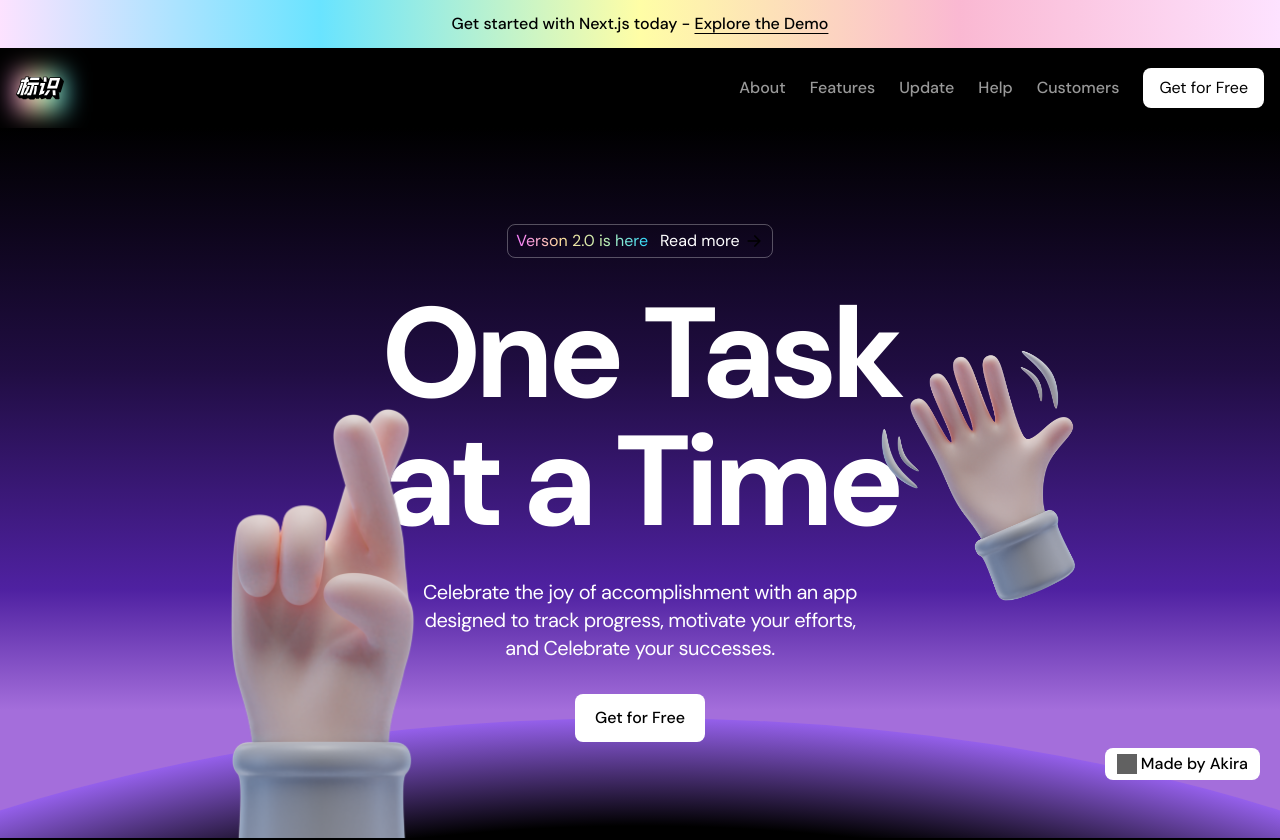
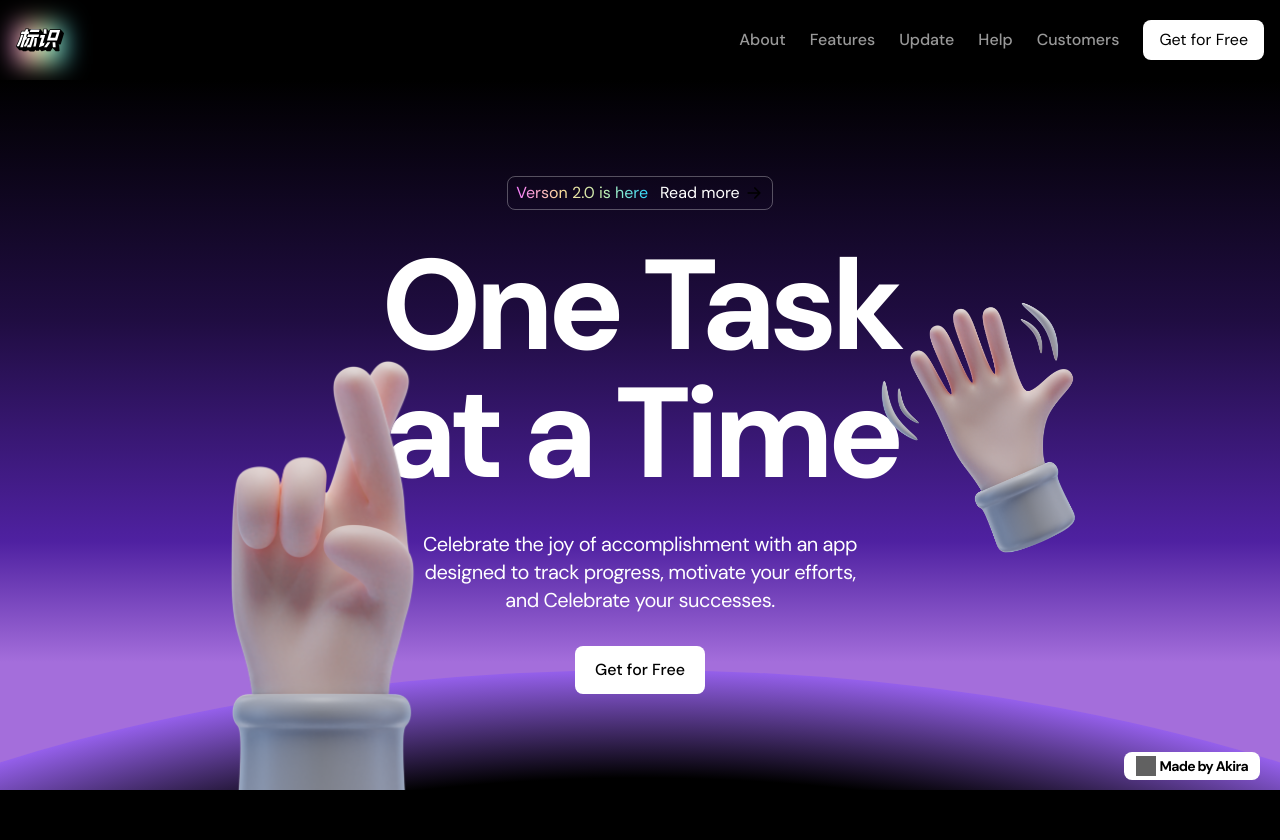
Before and after one commit to Ekpo-Emmanuel/design-by-akira, a Next.js app: page / in a window 1280 px wide. Shown: the top 840 px of the page. Built offline with nearby package versions, Linux system fonts and the light colour scheme; grey boxes are pictures that could not be loaded.

Commit message:
refactor: Removed banner

```diff
--- a/src/app/page.tsx
+++ b/src/app/page.tsx
@@ -8,7 +8,7 @@ import ProjectShowcase from "@/components/ProjectShowcase";
 export default function Home() {
   return (
     <div>
-      <Banner />
+      {/* <Banner /> */}
       <Navbar />
       <Hero />
       <LogoTicker />
--- a/src/components/ByAkira.tsx
+++ b/src/components/ByAkira.tsx
@@ -14,7 +14,7 @@ export default function ByAkira() {
                 src='https://akira-studios.vercel.app/assets/images/logo_dark.png'
                 className='filter invert size-5'
             />
-            <span>Made by Akira</span>
+            <span className='font-bold tracking-tighter text-sm'>Made by Akira</span>
         </Link>
       </div>
     </div>
```
